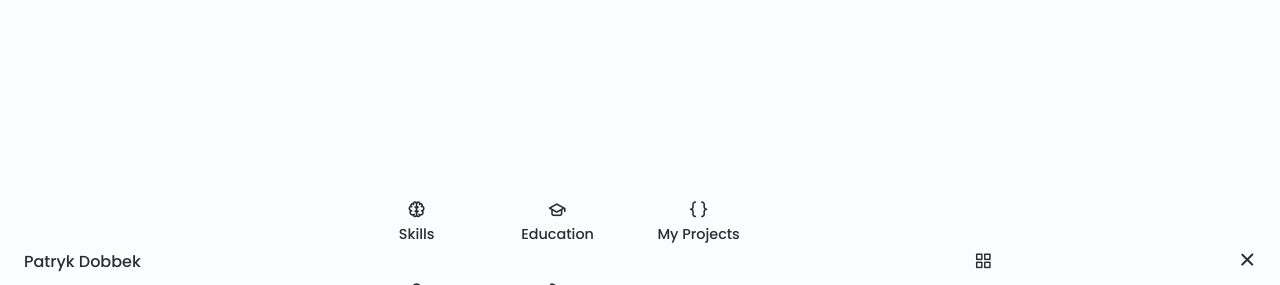
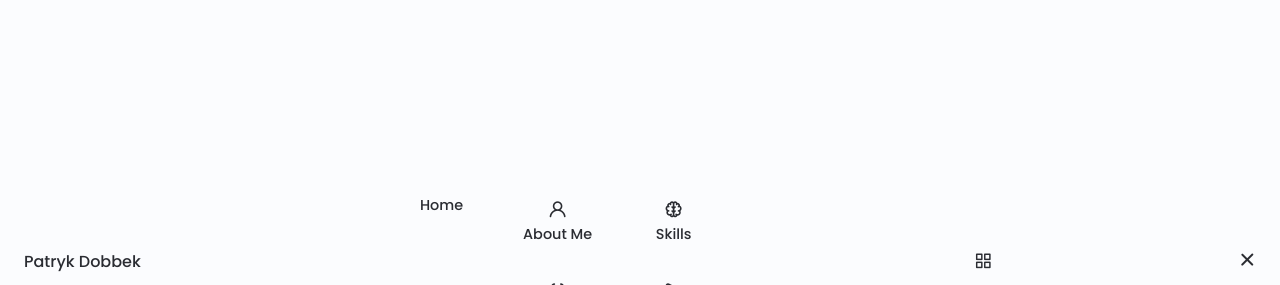
Before and after one commit to pdobbek/portfolio, a Django app: page /about/ in a window 1280 px wide. Shown: the part 617-902 px from the top of the page. Run offline with Django 4.2, Linux system fonts and the light colour scheme.

Commit message:
chore: add Home button to nav
Also moved the About button up

```diff
--- a/portfolio/templates/base_layout.html
+++ b/portfolio/templates/base_layout.html
@@ -22,6 +22,16 @@
         <div class="nav__menu" id="nav-menu">
           <ul class="nav__list grid">
             <li class="nav__item">
+              <a href="#home" class="nav__link">
+                <i class="uil uil-home-alt nav__icon"></i> Home
+              </a>
+            </li>
+            <li class="nav__item">
+              <a href="#about" class="nav__link">
+                <i class="uil uil-user nav__icon"></i> About Me
+              </a>
+            </li>
+            <li class="nav__item">
               <a href="#skills" class="nav__link">
                 <i class="uil uil-brain nav__icon"></i> Skills
               </a>
@@ -34,11 +44,6 @@
             <li class="nav__item">
               <a href="#portfolio" class="nav__link">
                 <i class="uil uil-brackets-curly nav__icon"></i> My Projects
-              </a>
-            </li>
-            <li class="nav__item">
-              <a href="#about" class="nav__link">
-                <i class="uil uil-user nav__icon"></i> More About Me
               </a>
             </li>
             <li class="nav__item">
```
